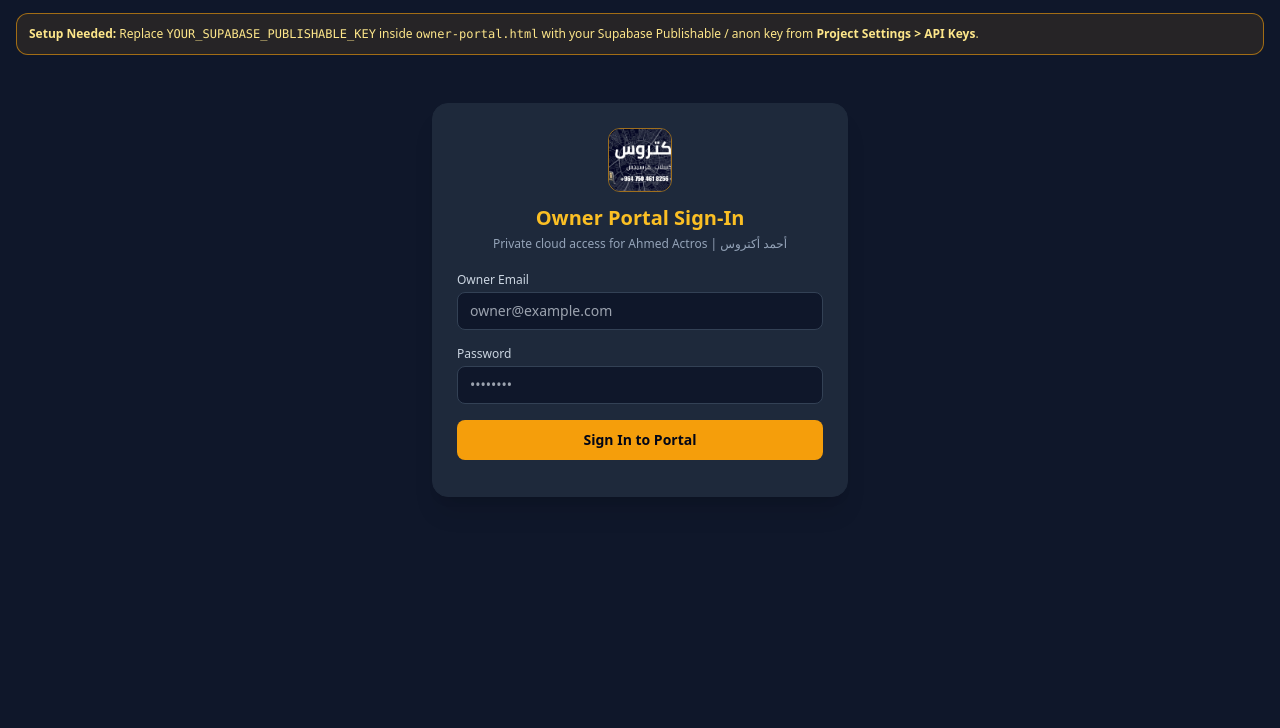
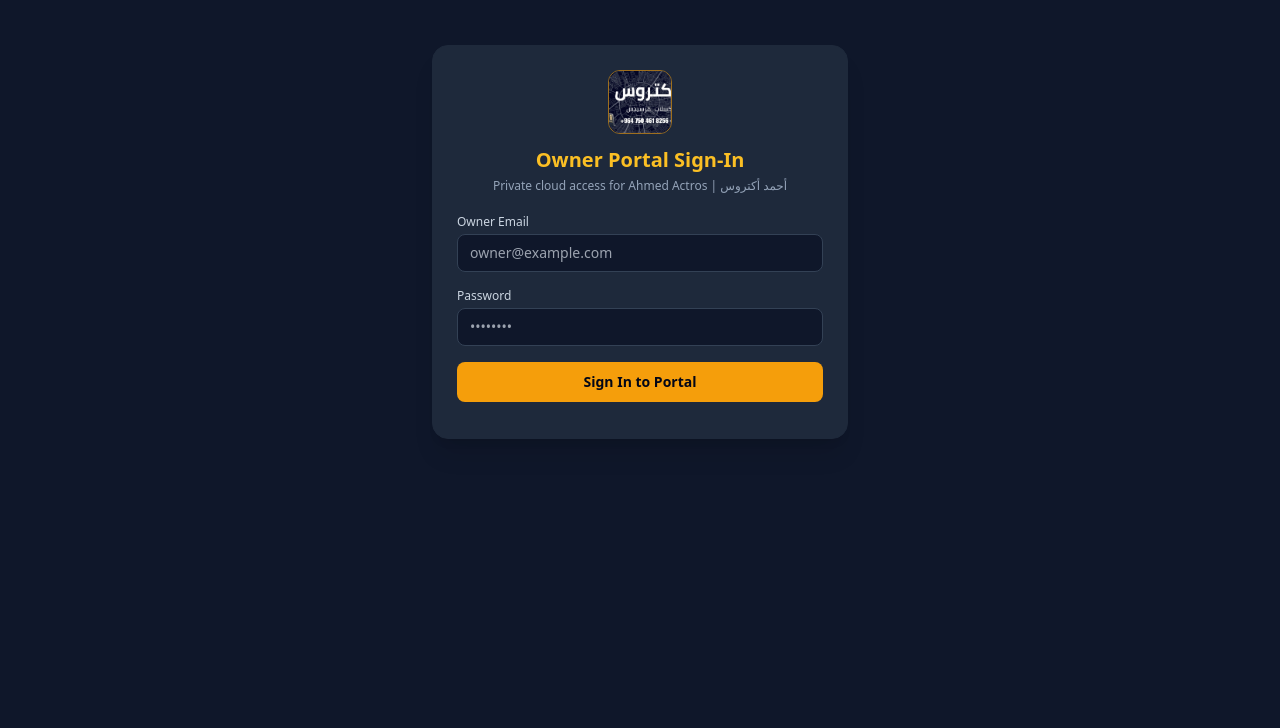
Before and after one commit to ahmedactros/ahmedactros.github.io, a plain HTML site: page owner-portal.html in a window 1280 px wide. Shown: the part 72-800 px from the top of the page. Drawn offline with nearby package versions, Linux system fonts and the light colour scheme.

Commit message:
Update Supabase publishable key check

```diff
--- a/owner-portal.html
+++ b/owner-portal.html
@@ -346,7 +346,7 @@
     const SUPABASE_URL = "https://wwvjifvkgnodabeqrvne.supabase.co";
     const SUPABASE_PUBLISHABLE_KEY = "sb_publishable_d66C_44bTmIBcBkwePgJeQ_h4snLddW";
 
-    const db = (SUPABASE_PUBLISHABLE_KEY && SUPABASE_PUBLISHABLE_KEY !== "sb_publishable_d66C_44bTmIBcBkwePgJeQ_h4snLddW")
+    const db = (SUPABASE_PUBLISHABLE_KEY && SUPABASE_PUBLISHABLE_KEY !== "YOUR_SUPABASE_PUBLISHABLE_KEY")
       ? window.supabase.createClient(SUPABASE_URL, SUPABASE_PUBLISHABLE_KEY)
       : null;
 
```
